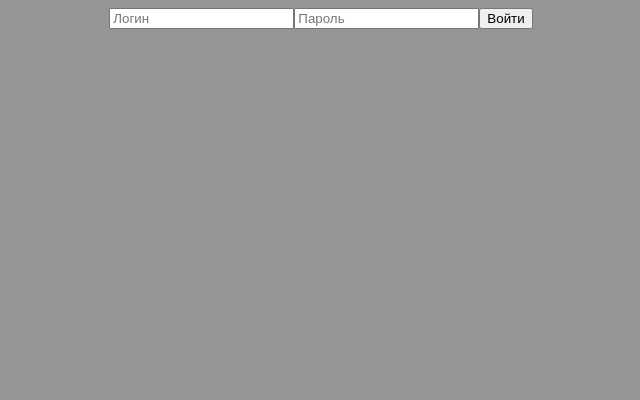
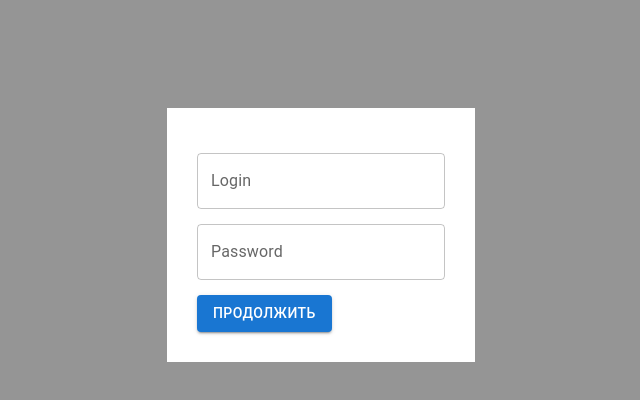
Before and after one commit to Dismori/mini-bank-front, a React (Create React App) app: page /login in a window 1280 px wide. Shown: the top 400 px of the page, without its empty margins (327-967 px from the left). Built offline with nearby package versions, Linux system fonts and the light colour scheme.

Commit message:
Format Login page

```diff
--- a/src/components/NavBar.jsx
+++ b/src/components/NavBar.jsx
@@ -22,18 +22,16 @@ function NavBar(props) {
 
     return (
         <div>
-            <div>
-            <Button variant="contained" onClick={() => {
-                localStorage.removeItem('user')
-                navigate("/login")}}>Выйти</Button>
-            </div>
-
             <div className="NavBar">
                 <ThemeProvider theme={theme}>
                     <Button variant="contained" onClick={() => navigate("/update")}>Пополнить счет</Button>
                     <Button variant="contained" onClick={() => navigate("/create")}>Открыть счет</Button>
                     <Button variant="contained" onClick={() => navigate("/transfer")}>Перевести</Button>
                     <Button variant="contained" onClick={() => navigate("/close")}>Закрыть счет</Button>
+                    <Button variant="contained" onClick={() => {
+                        localStorage.removeItem('user')
+                        navigate("/login")
+                    }}>Выйти</Button>
                 </ThemeProvider>
                 <div>
                     <Outlet />
--- a/src/pages/Login.jsx
+++ b/src/pages/Login.jsx
@@ -1,21 +1,41 @@
 import { useNavigate } from "react-router-dom";
+import TextField from '@mui/material/TextField';
+import Button from '@mui/material/Button';
 
 export default function Login() {
     var navigate = useNavigate();
 
-    const login = event => {
-        event.preventDefault();
+    const login = () => {
         localStorage.setItem('user', 'user');
         navigate('/');
     }
 
     return (
-        <div>
-            <form onSubmit={login}>
-                <input type="text" placeholder="Логин" />
-                <input type="password" placeholder="Пароль" />
-                <button>Войти</button>
-            </form>
+        <div className="login">
+            <div className="input">
+                <TextField
+                    id="outlined-basic"
+                    label="Login"
+                    variant="outlined"
+                />
+            </div>
+            <div className="input">
+                <TextField
+                    id="outlined-password-input"
+                    label="Password"
+                    type="password"
+                    autoComplete="current-password"
+                />
+            </div>
+            <div>
+                <Button
+                    variant="contained"
+                    onClick={() => {
+                        login()
+                    }}>
+                    Продолжить
+                </Button>
+            </div>
         </div>
     )
 };
--- a/src/styles/App.css
+++ b/src/styles/App.css
@@ -8,10 +8,6 @@ html {
 #root {
     display: flex;
     justify-content: center;
-}
-
-.app {
-    /* width: auto; */
 }
 
 .NavBar {
@@ -61,3 +57,13 @@ html {
     justify-content: space-between;
     align-items: center;
 }
+
+.login {
+    padding: 30px;
+    margin: 100px;
+    background: white;
+}
+
+.input  {
+    margin: 15px 0;
+}
```
